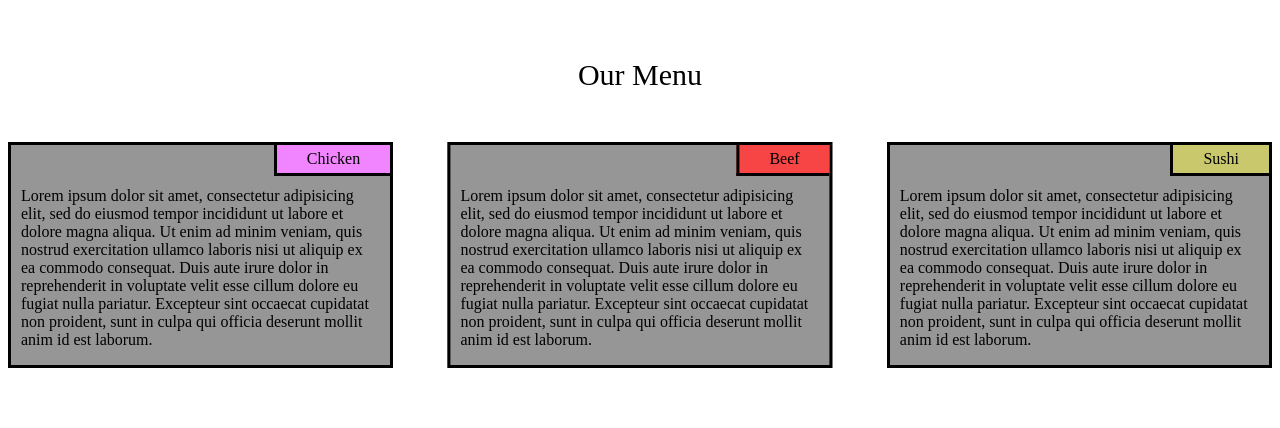
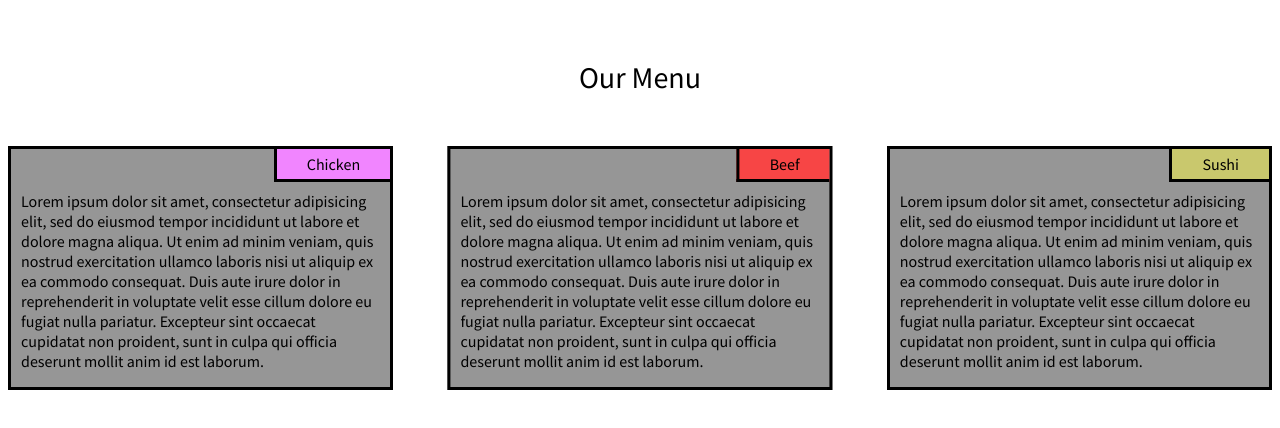
Before and after one commit to RewatiAdhikari/assignment1, a plain HTML site: page COURSERA/index.html in a window 1280 px wide. Drawn offline with Linux system fonts and the light colour scheme.

Commit message:
Update style.css

```diff
--- a/COURSERA/css/style.css
+++ b/COURSERA/css/style.css
@@ -1,6 +1,6 @@
 *{
-	/*margin: 0;
-	*/	padding: 0;
+	padding: 0;
+	font-family: 'Source Sans Pro', sans-serif;
 }
 
 .container header{
```
